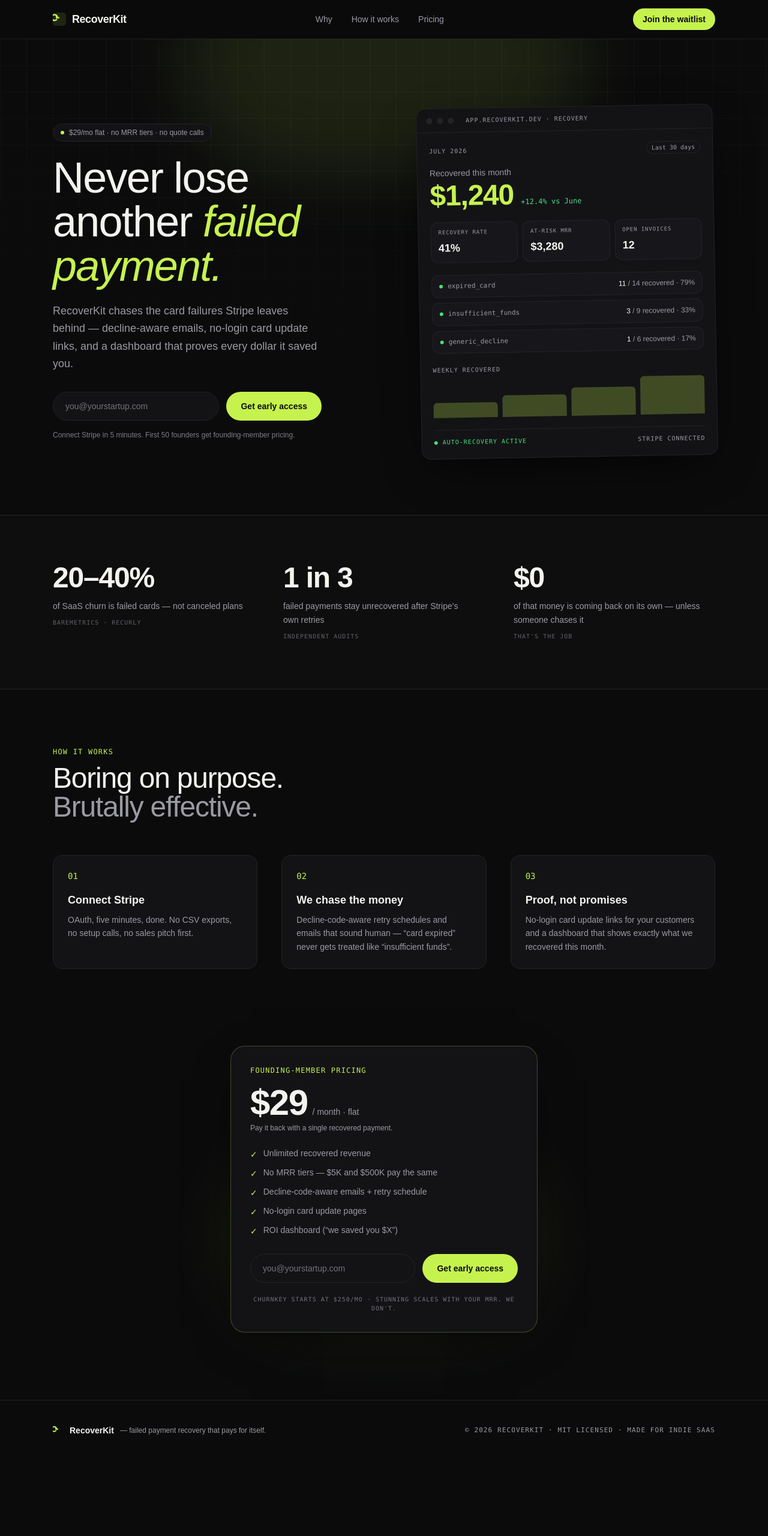
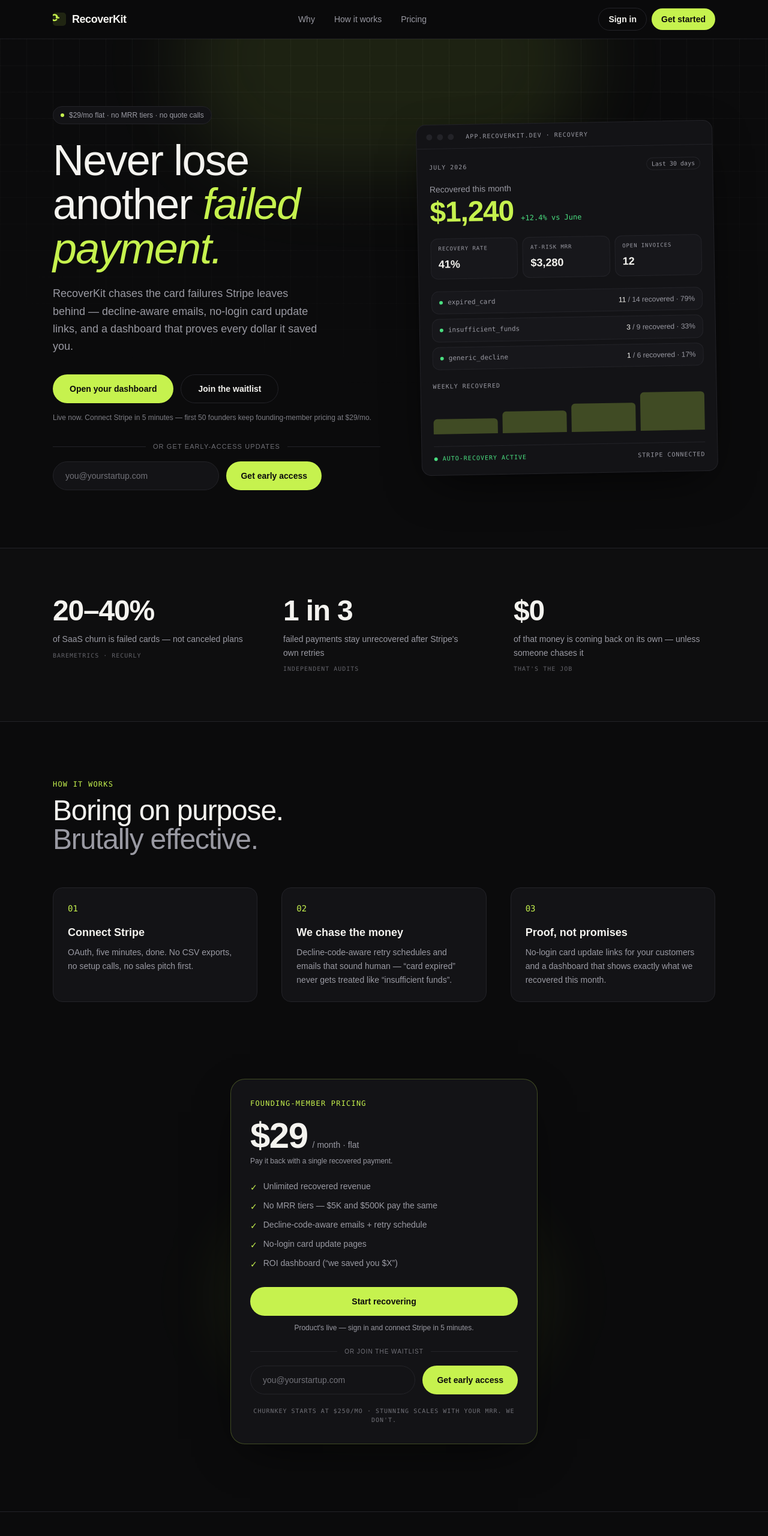
Before and after one commit to 10xdev4u-alt/recoverkit, a Next.js app: page / in a window 1280 px wide. Shown: the top 2560 px of the page at 60% size. Before the commit the page ends 2434 px from the top, so only its background shows below. Built offline with nearby package versions, Linux system fonts and the light colour scheme; a web font is replaced by a local one.

Commit message:
feat: align landing with live product

```diff
--- a/components/landing/footer.tsx
+++ b/components/landing/footer.tsx
@@ -31,9 +31,17 @@
             — failed payment recovery that pays for itself.
           </span>
         </p>
-        <p className="font-mono text-[11px] uppercase tracking-widest text-muted">
-          © 2026 RecoverKit · MIT licensed · made for indie SaaS
-        </p>
+        <div className="flex items-center gap-5 text-sm">
+          <a
+            href="/sign-in"
+            className="text-muted transition-colors hover:text-foreground"
+          >
+            Sign in
+          </a>
+          <span className="font-mono text-[11px] uppercase tracking-widest text-muted">
+            © 2026 RecoverKit · MIT licensed · made for indie SaaS
+          </span>
+        </div>
       </div>
     </footer>
   );
--- a/components/landing/hero.tsx
+++ b/components/landing/hero.tsx
@@ -3,7 +3,7 @@
 
 export function Hero() {
   return (
-    <section id="waitlist" className="relative overflow-hidden">
+    <section className="relative overflow-hidden">
       <div className="bg-grid absolute inset-0" aria-hidden="true" />
       <div className="pointer-events-none absolute -top-40 left-1/2 h-96 w-[42rem] -translate-x-1/2 rounded-full bg-accent/10 blur-3xl" aria-hidden="true" />
 
@@ -31,17 +31,42 @@
             that proves every dollar it saved you.
           </p>
 
-          <div className="reveal mt-8" style={{ animationDelay: "240ms" }}>
-            <WaitlistForm id="hero" />
+          <div className="reveal mt-8 flex flex-col gap-3 sm:flex-row sm:items-center" style={{ animationDelay: "240ms" }}>
+            <a
+              href="/dashboard"
+              className="inline-flex h-12 items-center justify-center rounded-full bg-accent px-7 text-sm font-semibold text-background transition-all hover:bg-accent-strong hover:shadow-[0_0_24px_rgb(198_242_78/0.35)] active:scale-[0.98]"
+            >
+              Open your dashboard
+            </a>
+            <a
+              href="#waitlist"
+              className="inline-flex h-12 items-center justify-center rounded-full border border-border-subtle px-7 text-sm font-semibold transition-colors hover:bg-surface-2"
+            >
+              Join the waitlist
+            </a>
           </div>
 
           <p
             className="reveal mt-4 text-xs text-muted/80"
             style={{ animationDelay: "320ms" }}
           >
-            Connect Stripe in 5 minutes. First 50 founders get founding-member
-            pricing.
+            Live now. Connect Stripe in 5 minutes — first 50 founders keep
+            founding-member pricing at $29/mo.
           </p>
+
+          <div className="reveal mt-8" style={{ animationDelay: "360ms" }}>
+            <div className="flex items-center gap-3">
+              <span className="h-px flex-1 bg-border-subtle" aria-hidden="true" />
+              <span className="text-[11px] uppercase tracking-widest text-muted/70">
+                or get early-access updates
+              </span>
+              <span className="h-px flex-1 bg-border-subtle" aria-hidden="true" />
+            </div>
+            {/* id="waitlist" lives here so the anchor scroll lands on the form */}
+            <div id="waitlist" className="mt-4 scroll-mt-20">
+              <WaitlistForm id="hero" />
+            </div>
+          </div>
         </div>
 
         <div className="reveal" style={{ animationDelay: "200ms" }}>
--- a/components/landing/pricing.tsx
+++ b/components/landing/pricing.tsx
@@ -46,7 +46,25 @@
         </ul>
 
         <div className="mt-7">
-          <WaitlistForm id="pricing" />
+          <a
+            href="/dashboard"
+            className="inline-flex h-12 w-full items-center justify-center rounded-full bg-accent px-6 text-sm font-semibold text-background transition-all hover:bg-accent-strong active:scale-[0.98]"
+          >
+            Start recovering
+          </a>
+          <p className="mt-3 text-center text-xs text-muted">
+            Product&apos;s live — sign in and connect Stripe in 5 minutes.
+          </p>
+          <div className="mt-6 flex items-center gap-3">
+            <span className="h-px flex-1 bg-border-subtle" aria-hidden="true" />
+            <span className="text-[10px] uppercase tracking-widest text-muted/70">
+              or join the waitlist
+            </span>
+            <span className="h-px flex-1 bg-border-subtle" aria-hidden="true" />
+          </div>
+          <div className="mt-4">
+            <WaitlistForm id="pricing" />
+          </div>
         </div>
 
         <p className="mt-5 text-center font-mono text-[10px] uppercase tracking-widest text-muted/70">
--- a/components/landing/site-header.tsx
+++ b/components/landing/site-header.tsx
@@ -52,12 +52,20 @@
           </a>
         </nav>
 
-        <a
-          href="#waitlist"
-          className="rounded-full bg-accent px-4 py-2 text-sm font-semibold text-background transition-all hover:bg-accent-strong hover:shadow-[0_0_24px_rgb(198_242_78/0.35)]"
-        >
-          Join the waitlist
-        </a>
+        <div className="flex items-center gap-2">
+          <a
+            href="/sign-in"
+            className="hidden rounded-full border border-border-subtle px-4 py-2 text-sm font-semibold transition-colors hover:bg-surface-2 sm:inline-flex"
+          >
+            Sign in
+          </a>
+          <a
+            href="/dashboard"
+            className="rounded-full bg-accent px-4 py-2 text-sm font-semibold text-background transition-all hover:bg-accent-strong hover:shadow-[0_0_24px_rgb(198_242_78/0.35)]"
+          >
+            Get started
+          </a>
+        </div>
       </div>
     </header>
   );
```
